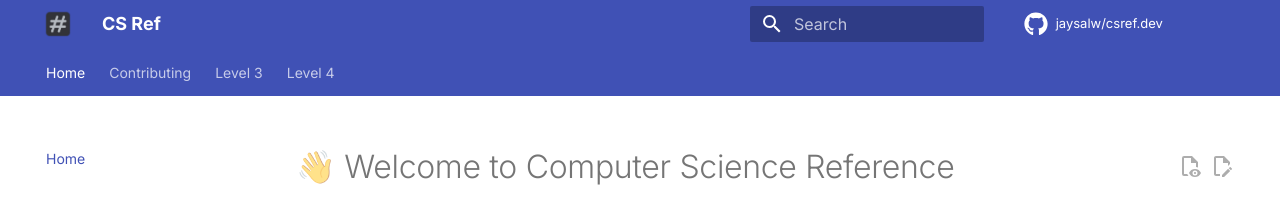
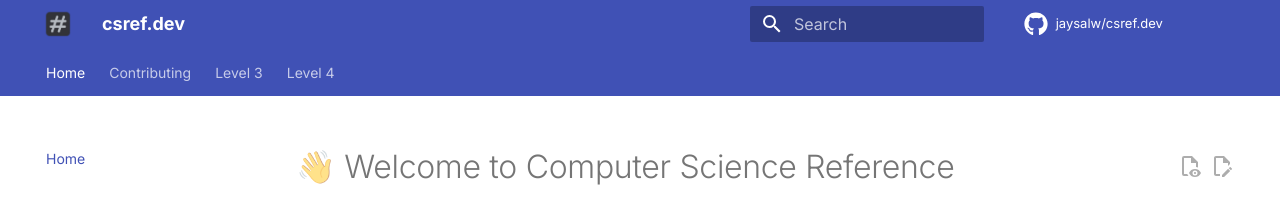
Before and after one commit to jaysalw/csref.dev, an MkDocs documentation site: the page built from docs/index.md, in a window 1280 px wide. Shown: the top 206 px of the page. Built offline with MkDocs 1.6.1 and Material for MkDocs 9.7.7, drawn with Linux system fonts in a browser that asks for light colours; comment, search, counter and statistics services are not loaded.

Commit message:
Update site name to lowercase for consistency

```diff
--- a/mkdocs.yml
+++ b/mkdocs.yml
@@ -1,4 +1,4 @@
-site_name: CS Ref
+site_name: csref.dev
 site_url: https://csref.dev
 site_description: A concise computer science reference with diagrams, notes, and worked examples.
 site_author: jaysalw
```
